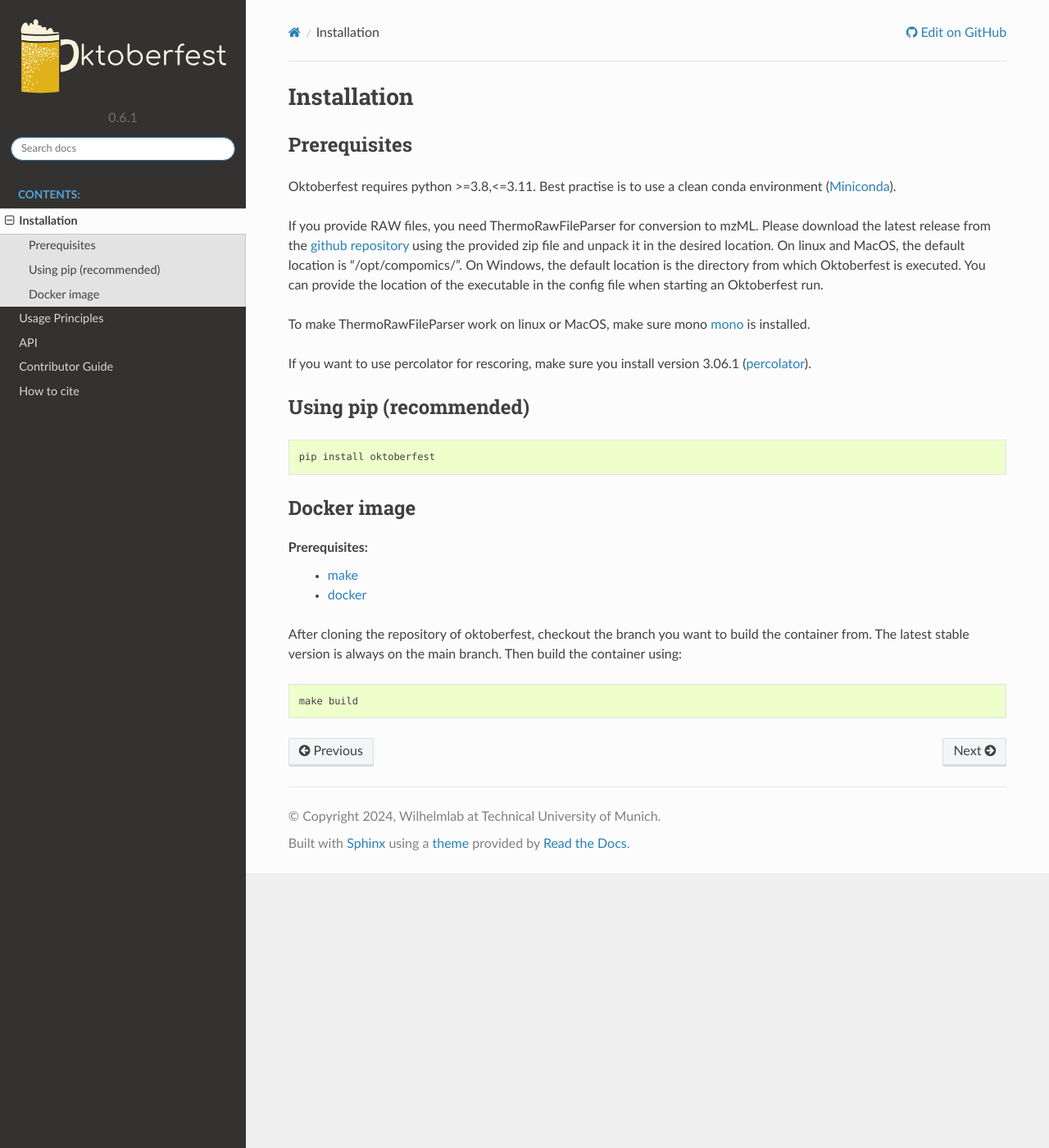
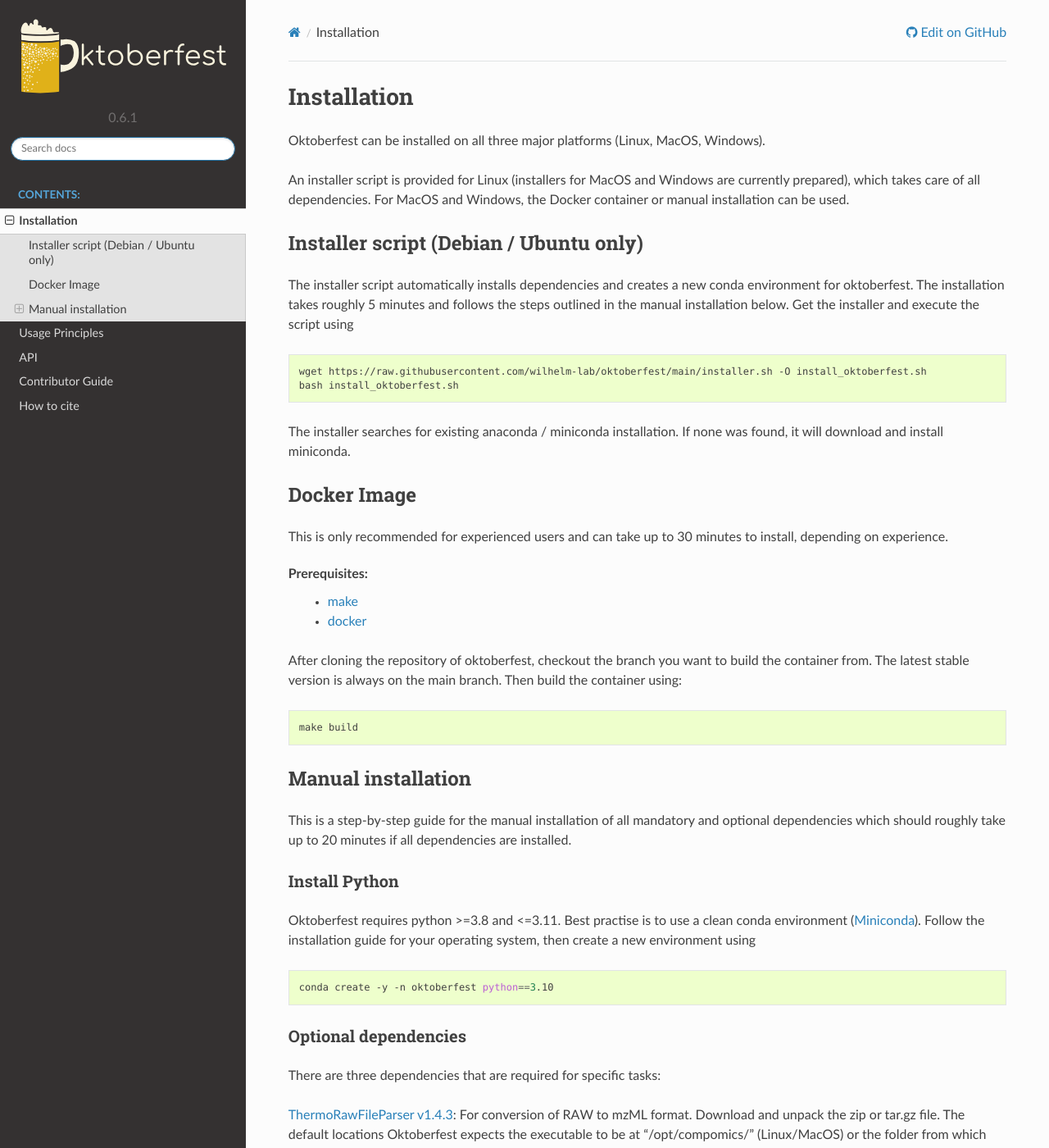
Before and after one commit to wilhelm-lab/oktoberfest, a Sphinx documentation site: the page built from docs/installation.rst, in a window 1280 px wide and 1400 px high. Shown: the whole window at 82% size. Built offline with Sphinx 7.4.7 and the Read the Docs theme 2.0.0, drawn with Linux system fonts in a browser that asks for light colours; some of the changed text lies outside the part shown.

Commit message:
made installation instructions more clear

```diff
--- a/docs/installation.rst
+++ b/docs/installation.rst
@@ -3,29 +3,26 @@
 Installation
 ============
 
-Prerequisites
-~~~~~~~~~~~~~
+Oktoberfest can be installed on all three major platforms (Linux, MacOS, Windows).
 
-Oktoberfest requires python >=3.8,<=3.11. Best practise is to use a clean conda environment (`Miniconda <https://docs.conda.io/en/latest/miniconda.html>`_).
+An installer script is provided for Linux (installers for MacOS and Windows are currently prepared), which takes care of all dependencies. For MacOS and Windows, the Docker container or manual installation can be used.
 
-If you provide RAW files, you need ThermoRawFileParser for conversion to mzML.
-Please download the latest release from the `github repository <https://github.com/compomics/ThermoRawFileParser>`_ using the provided zip file and unpack it in the desired location.
-On linux and MacOS, the default location is "/opt/compomics/". On Windows, the default location is the directory from which Oktoberfest is executed.
-You can provide the location of the executable in the config file when starting an Oktoberfest run.
+Installer script (Debian / Ubuntu only)
+---------------------------------------
 
-To make ThermoRawFileParser work on linux or MacOS, make sure mono `mono <https://www.mono-project.com/>`_ is installed.
-
-If you want to use percolator for rescoring, make sure you install version 3.06.1 (`percolator <https://github.com/percolator/percolator/releases/tag/rel-3-06-01>`_).
-
-Using pip (recommended)
-~~~~~~~~~~~~~~~~~~~~~~~
+The installer script automatically installs dependencies and creates a new conda environment for oktoberfest. The installation takes roughly 5 minutes and follows the steps outlined in the manual installation below. Get the installer and execute the script using
 
 .. code-block:: bash
 
-   pip install oktoberfest
+   wget https://raw.githubusercontent.com/wilhelm-lab/oktoberfest/main/installer.sh -O install_oktoberfest.sh
+   bash install_oktoberfest.sh
 
-Docker image
-~~~~~~~~~~~~
+The installer searches for existing anaconda / miniconda installation. If none was found, it will download and install miniconda.
+
+Docker Image
+------------
+
+This is only recommended for experienced users and can take up to 30 minutes to install, depending on experience.
 
 Prerequisites:
   - `make <https://www.gnu.org/software/make/>`_
@@ -37,3 +34,53 @@
 .. code-block:: bash
 
    make build
+
+
+Manual installation
+-------------------
+
+This is a step-by-step guide for the manual installation of all mandatory and optional dependencies which should roughly take up to 20 minutes if all dependencies are installed.
+
+Install Python
+~~~~~~~~~~~~~~
+
+Oktoberfest requires python >=3.8 and <=3.11. Best practise is to use a clean conda environment (`Miniconda <https://docs.conda.io/en/latest/miniconda.html>`_).
+Follow the installation guide for your operating system, then create a new environment using
+
+.. code-block:: bash
+
+   conda create -y -n oktoberfest python==3.10
+
+
+Optional dependencies
+~~~~~~~~~~~~~~~~~~~~~
+
+There are three dependencies that are required for specific tasks:
+
+
+`ThermoRawFileParser v1.4.3 <https://github.com/compomics/ThermoRawFileParser/releases/tag/v1.4.3>`_:
+For conversion of RAW to mzML format. Download and unpack the zip or tar.gz file. The default locations Oktoberfest expects the executable to be at "/opt/compomics/" (Linux/MacOS) or the folder from which you want to execute Oktoberfest (Windows).
+You do not need this package if you only ever provide mzML file. However, it is recommended let Oktoberfest convert RAW files for you, to ensure the mzML files are formatted in the way Oktoberfest expects it.
+For ThermoRawFileParser to work on Linux, you also need to ensure mono is installed using
+
+.. code-block:: bash
+
+   sudo apt -y update && sudo apt -y install mono-devel  # Debian / Ubuntu
+
+For MacOS, follow the instructions provided by `Mono <https://www.mono-project.com/docs/getting-started/install/mac/>`_.
+
+
+`Percolator v3.06.1 <https://github.com/percolator/percolator/releases/tag/rel-3-06-01>`_:
+This is the tool Mokapot is based on. As it has more options and is generally more stable wrt. to FDR cutoffs and deduplication, it is recommended to use this tool instead of Mokapot.
+Installable packages are provided for Linux/MacOS/Windows.
+
+
+Installing Oktoberfest
+~~~~~~~~~~~~~~~~~~~~~~
+
+Oktoberfest is listed on the Python Package Index (PyPI) and can be installed with pip. Activate your conda environment (or skip this if you use a system wide python installation) and install the package (and optionally jupyterlab) using
+
+.. code-block:: bash
+
+   conda activate oktoberfest
+   pip install oktoberfest jupyterlab
```
